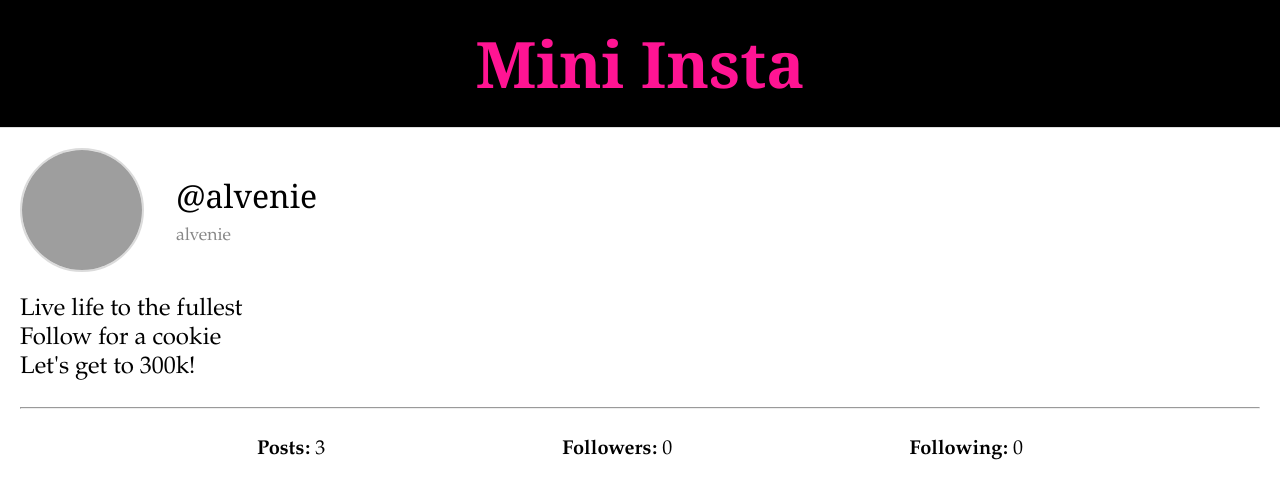
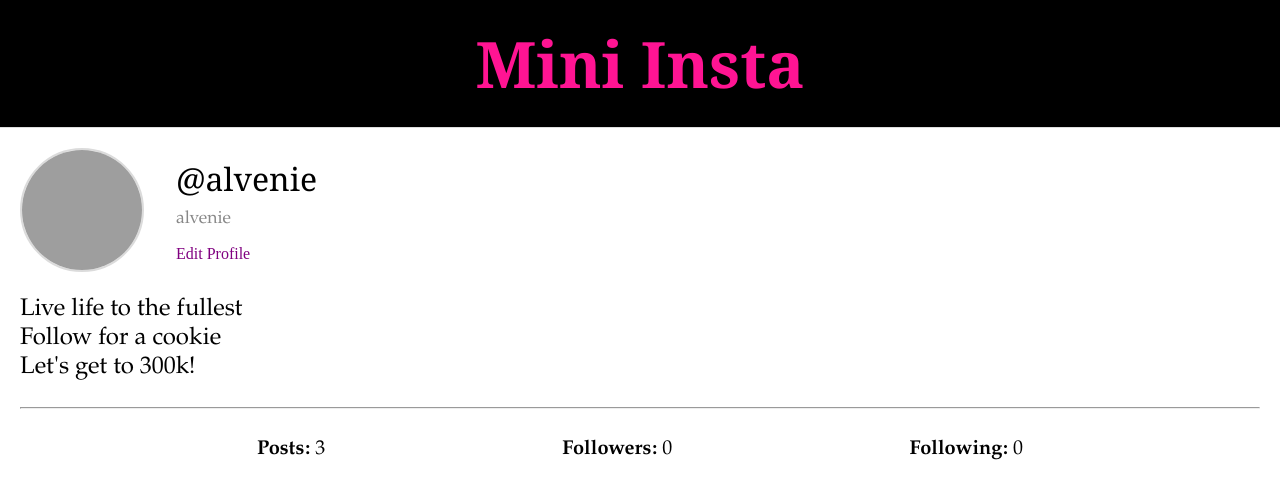
Before and after one commit to alvenie/cs412, a Django app: page /mini_insta/profile/1/ in a window 1280 px wide. Shown: the top 481 px of the page. Run offline with Django 5.2, Linux system fonts and the light colour scheme; data comes from the database, SQL or seed files in the repository; both versions use the stored data as it was after the commit; grey boxes are pictures that could not be loaded.

Commit message:
Finished update profile form and added link to profile.

```diff
--- a/mini_insta/templates/mini_insta/show_profile.html
+++ b/mini_insta/templates/mini_insta/show_profile.html
@@ -19,6 +19,7 @@
         <div class="profile-meta">
             <h2>@{{ profile.display_name }}</h2>
             <p>{{ profile.username }}</p>
+            <a href="{% url 'update_profile' profile.pk %}" class="update-a">Edit Profile</a>
         </div>
     </div>
 
--- a/mini_insta/urls.py
+++ b/mini_insta/urls.py
@@ -4,11 +4,12 @@
 # define URL patterns for the blog application
 
 from django.urls import path
-from .views import * # ProfileListView, ProfileDetailView, PostDetailView
+from .views import * # ProfileListView, ProfileDetailView, PostDetailView, UpdateProfileView
 
 urlpatterns = [
     path('', ProfileListView.as_view(), name='show_all_profiles'),
     path('profile/<int:pk>/', ProfileDetailView.as_view(), name='show_profile'),
     path('post/<int:pk>/', PostDetailView.as_view(), name='show_post'),
-    path('profile/<int:pk>/create_post', CreatePostView.as_view(), name='create_post_form')
+    path('profile/<int:pk>/create_post', CreatePostView.as_view(), name='create_post_form'),
+    path('profile/<int:pk>/update', UpdateProfileView.as_view(), name='update_profile')
 ]
--- a/mini_insta/views.py
+++ b/mini_insta/views.py
@@ -3,9 +3,9 @@
 # description: The views.py file specific to the mini insta app
 
 from django.shortcuts import render
-from django.views.generic import ListView, DetailView, CreateView
+from django.views.generic import ListView, DetailView, CreateView, UpdateView
 from .models import Profile, Post, Photo
-from .forms import CreatePostForm
+from .forms import CreatePostForm, UpdateProfileForm
 from django.urls import reverse
 
 # Create your views here.
@@ -94,3 +94,24 @@ class CreatePostView(CreateView):
 
         # Return the HttpResponseRedirect object.
         return response
+
+class UpdateProfileView(UpdateView):
+    '''A view to handle updating a user's profile.'''
+
+    # The form to use for this view
+    form_class = UpdateProfileForm
+
+    # The model this view will update
+    model = Profile
+
+    # The template to render the form
+    template_name = "mini_insta/update_profile_form.html"
+
+    def get_success_url(self):
+        '''Define where to redirect after a successful form submission.'''
+
+        # Get the primary key of the profile being updated
+        pk = self.kwargs['pk']
+
+        # Reverse the URL pattern for the profile detail page
+        return reverse('show_profile', kwargs={'pk': pk})
--- a/static/mini_insta.css
+++ b/static/mini_insta.css
@@ -137,14 +137,18 @@ footer {
     border-top: 1px solid #ddd;
     display: flex;
     justify-content: center;
-    position: fixed;
-    width: 100%;
-    bottom: 0;
 }
 
 a {
     text-decoration: none;
     color: white;
+}
+
+.update-a {
+    display: inline-block;
+    margin-top: 15px;
+    text-decoration: none;
+    color: purple;
 }
 
 main {
```
Also changed, not shown: mini_insta/forms.py (+8 -0 lines), mini_insta/templates/mini_insta/update_profile_form.html (added, +33 -0 lines), db.sqlite3.
